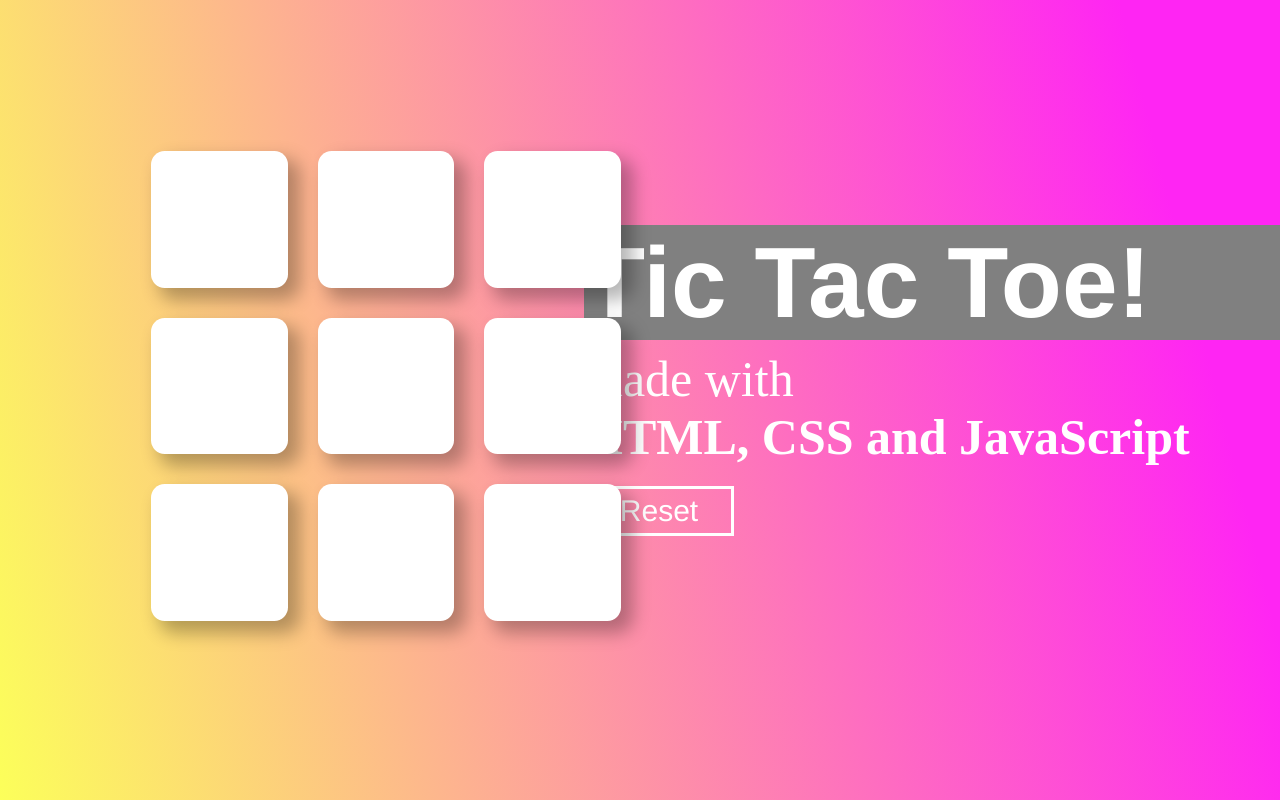
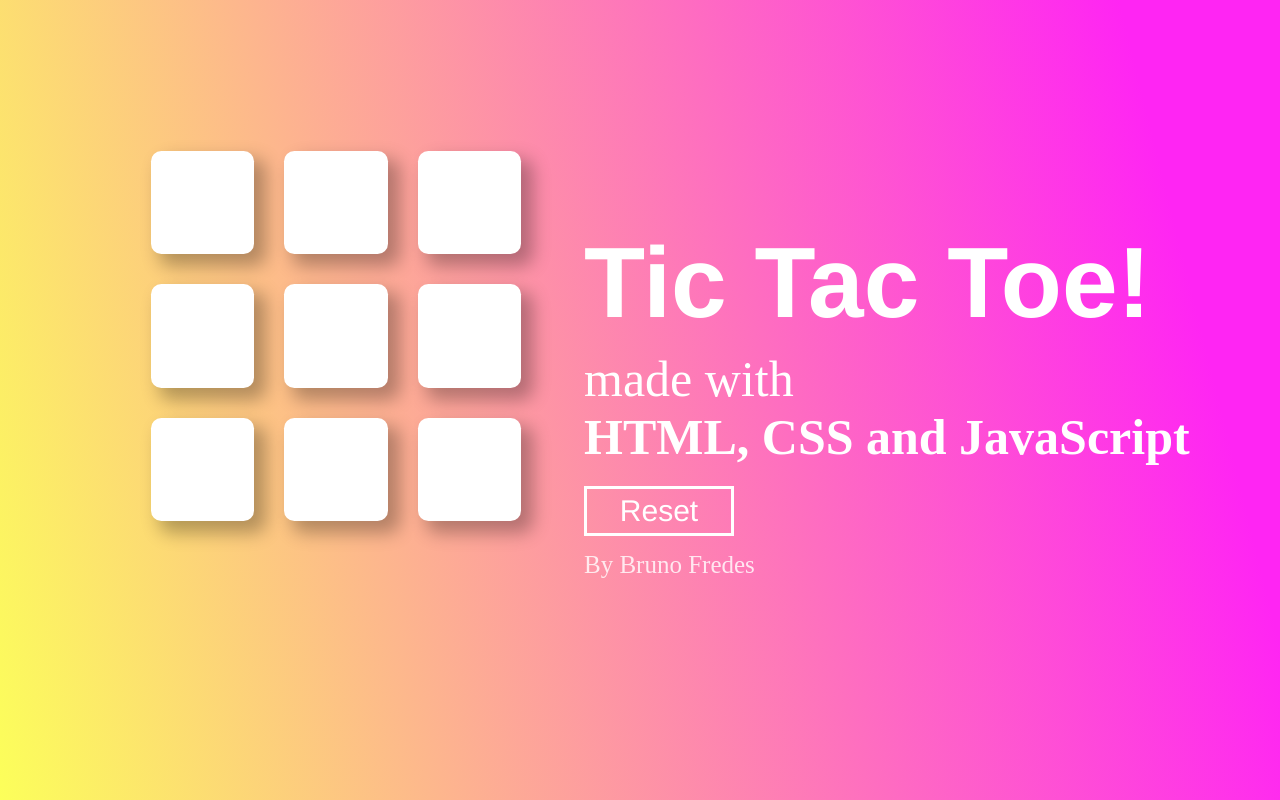
Before and after one commit to BrunoFredes/proyects, a plain HTML site: page TIC TAC TOE/Index.html in a window 1280 px wide. Shown: the top 800 px of the page. Drawn offline with Linux system fonts and the light colour scheme.

Commit message:
actualizacion

```diff
--- a/TIC TAC TOE/Index.html
+++ b/TIC TAC TOE/Index.html
@@ -11,7 +11,8 @@
     <div class="text">
         <h2>Tic Tac Toe!</h2>
         <p>made with <br><b>HTML, CSS and JavaScript</b></p><br>
-        <button id="boton">Reset</button>
+        <button id="boton">Reset</button><br>
+        <p class="name">By Bruno Fredes</p>
     </div>
     <div id="WinLoseMsg" >
     </div>
--- a/TIC TAC TOE/style.css
+++ b/TIC TAC TOE/style.css
@@ -27,7 +27,7 @@ html {
 .text h2 {
     display: block;
     color: white;
-    background-color: grey;
+    /* background-color: grey; */
     font-size: 100px;
     margin-bottom: 0;
     margin-top: 50px;
@@ -65,13 +65,18 @@ html {
   transform: scale(1);
   transition: 0.4s;
 }
-
+.text .name{
+  position: absolute;
+  font-size: 25px;
+  color: rgba(255, 255, 255, 0.808);
+  margin-top: 15px;
+}
 .container{
   position: absolute;
   display: flex;
   /*background-color: rgba(0, 0, 0, 0.267);*/
-    width: 500px;
-    height: 500px;
+  width: 50vh;
+  height: 50vh;
   margin-top: 10%;
   margin-left: 10%;
   border-radius: 5%;
@@ -80,7 +85,7 @@ html {
   flex-wrap: wrap; /* Para que los elementos se ajusten al ancho del contenedor */
 }
 
-.container div{
+.cell {
   display: flex;
   justify-content: center;
   align-items: center;
@@ -89,8 +94,6 @@ html {
   background-color: white;
   margin: 15px;
   border-radius: 10%;
-    -webkit-box-shadow: 10px 10px 18px 2px rgba(0,0,0,0.29);
-    -moz-box-shadow: 10px 10px 18px 2px rgba(0,0,0,0.29);
   box-shadow: 10px 10px 18px 2px rgba(0,0,0,0.29);
   cursor: pointer;
 }
@@ -98,7 +101,7 @@ html {
 .cell p{
   position: absolute;
   z-index: 1;
-  font-size: 20px;
+  font-size: 2.2vh;
   transform: scale(4.5);
   color: rgb(2, 207, 207);
 }
@@ -132,6 +135,19 @@ html {
  z-index: 2;
  margin-top: 12px;
  text-align: center;
- font-size: 60px;
+ font-size: 6vh;
  color: rgb(1, 253, 1);
 }
+
+
+/* @media (max-width: 768px) {
+  .container {
+    left: 50%;
+    top: 50%;
+    transform: translate(-50%, -50%);
+
+  }
+  .text {
+    margin-top: 20%;
+  }
+} */
```
Lines whose indentation alone changed are shown as unchanged.
